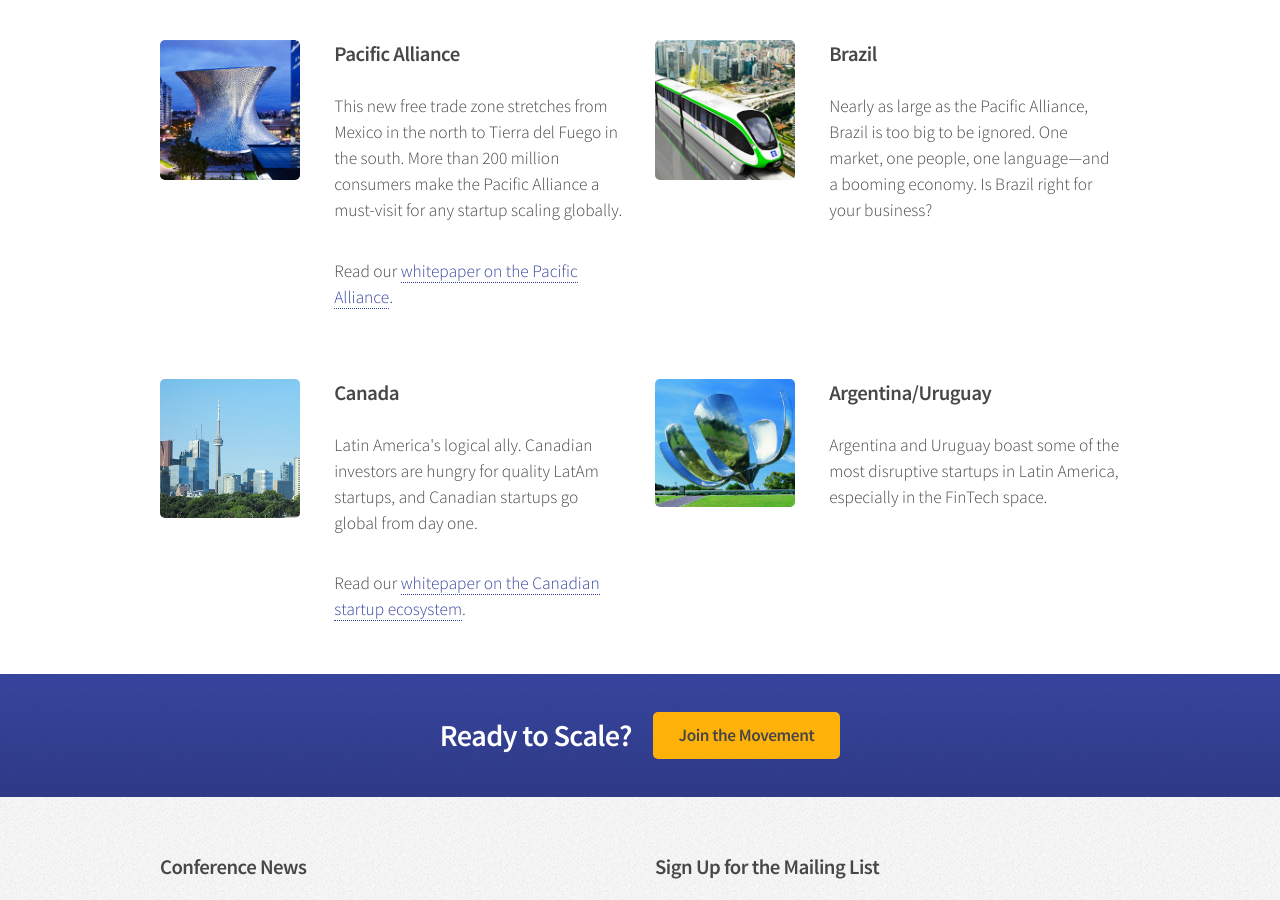
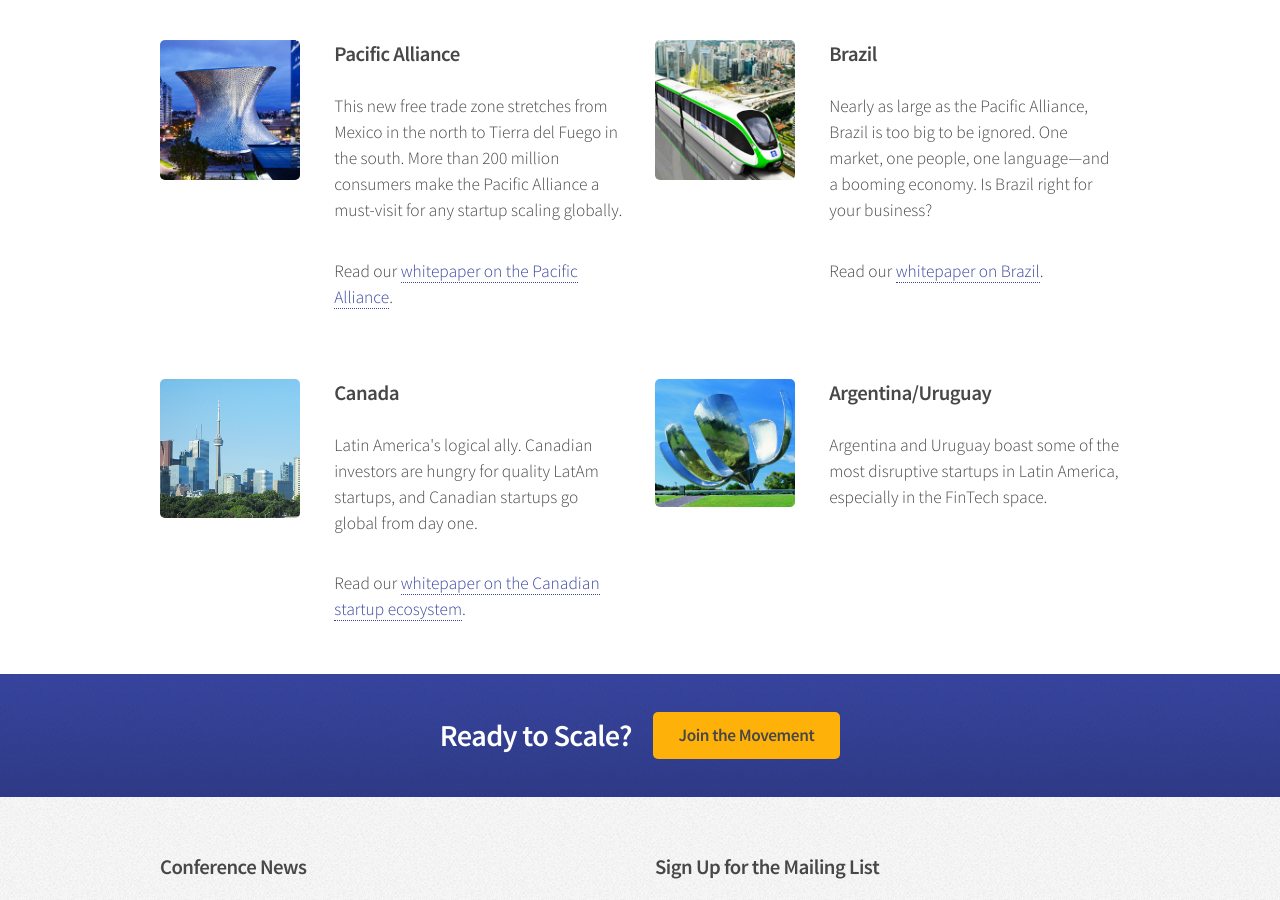
Before and after one commit to LatAmStartups/LatAmStartups.github.io, a Jekyll site: the page built from index.html, in a window 1280 px wide and 900 px high, scrolled down 1408 px. Built offline with Jekyll 4.4.1, drawn with Linux system fonts in a browser that asks for light colours; the list of posts is cut into pages by our own code.

Commit message:
added brazil white paper

```diff
--- a/index.html
+++ b/index.html
@@ -89,6 +89,7 @@ layout: default
 						<div class="inner">
 							<h3>Brazil</h3>
 							<p>Nearly as large as the Pacific Alliance, Brazil is too big to be ignored. One market, one people, one language&mdash;and a booming economy. Is Brazil right for your business?</p>
+<p> Read our <a href="{{ site.baseurl }}/assets/pdfs/BrazilStartupEcosystem_LatAmStartups.pdf">whitepaper on Brazil</a>.</p>
 						</div>
 					</div>
 				</section>
```
Also changed, not shown: 1 other file.
